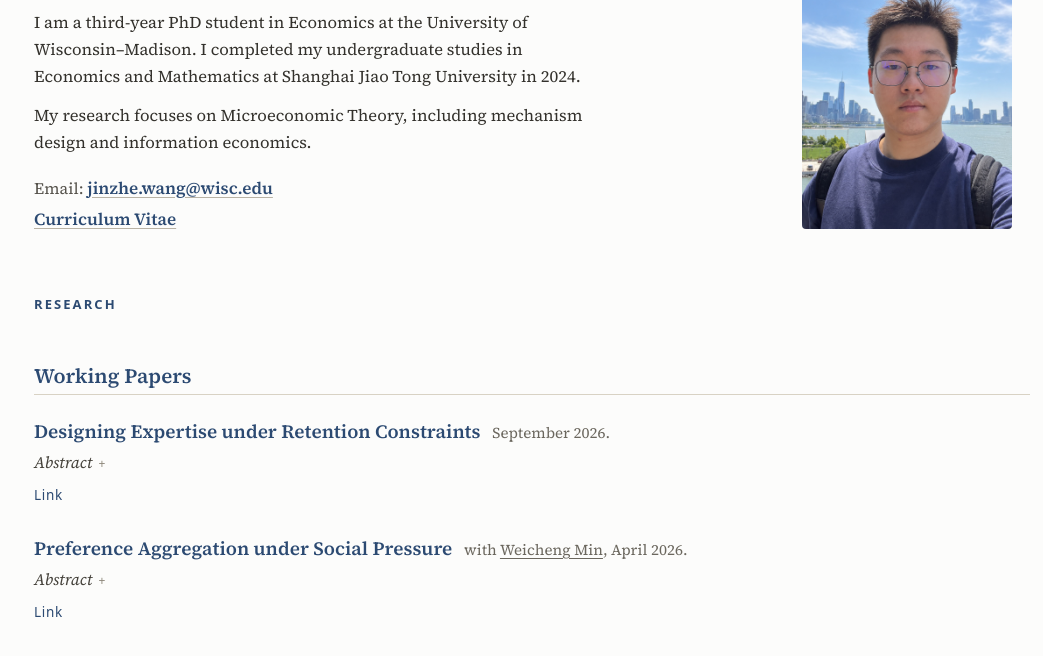
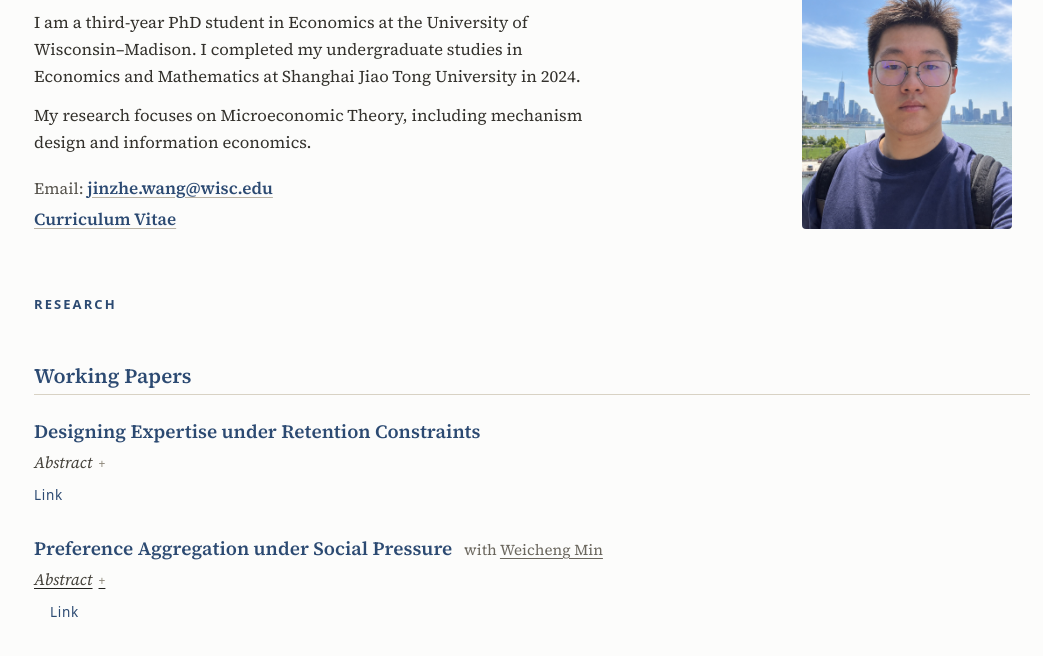
Before and after one commit to JinzheW/jinzhe-wang-academic-site, a website: page index.html in a window 1280 px wide. Shown: the part 156-812 px from the top of the page, without its empty margins (108-1151 px from the left). Drawn offline with Linux system fonts and the light colour scheme.

Commit message:
delete data of WP

```diff
--- a/index.html
+++ b/index.html
@@ -86,7 +86,6 @@
             <article class="paper">
               <div class="paper-heading">
                 <span class="paper-title">Designing Expertise under Retention Constraints</span>
-                <span class="paper-meta"> September 2026.</span>
               </div>
 
               <details class="abstract">
@@ -108,7 +107,7 @@
             <article class="paper">
               <div class="paper-heading">
                 <span class="paper-title">Preference Aggregation under Social Pressure</span>
-                <span class="paper-meta">with <a class="coauthor-link" href="https://weichengmin.weebly.com/" target="_blank" rel="noreferrer">Weicheng Min</a>, April 2026.</span>
+                <span class="paper-meta">with <a class="coauthor-link" href="https://weichengmin.weebly.com/" target="_blank" rel="noreferrer">Weicheng Min </span>
               </div>
 
               <details class="abstract">
```
